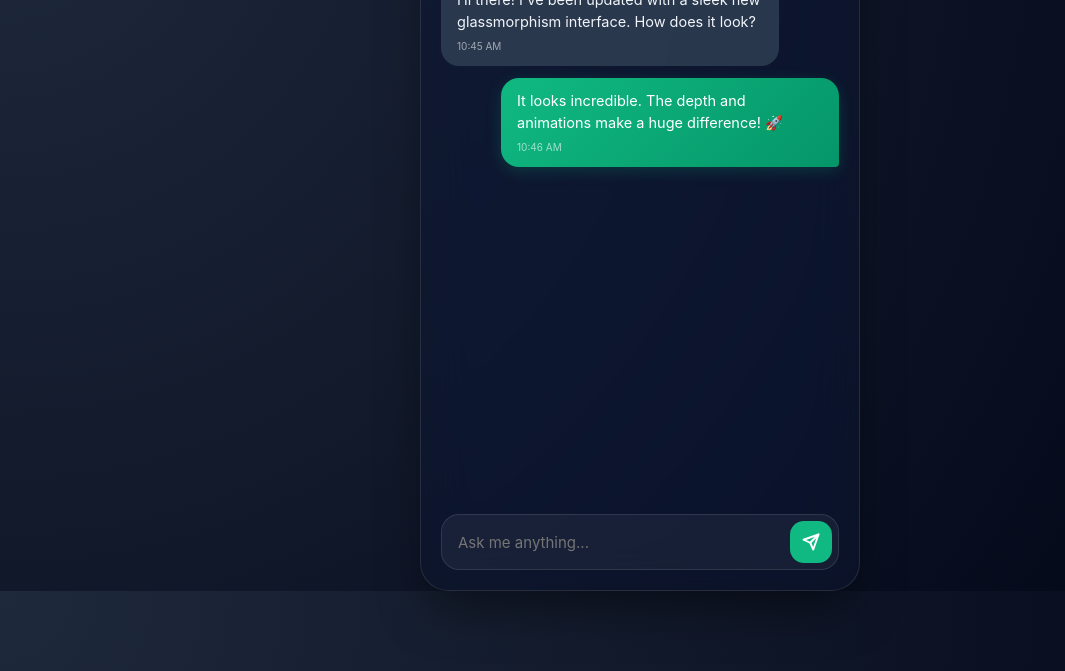
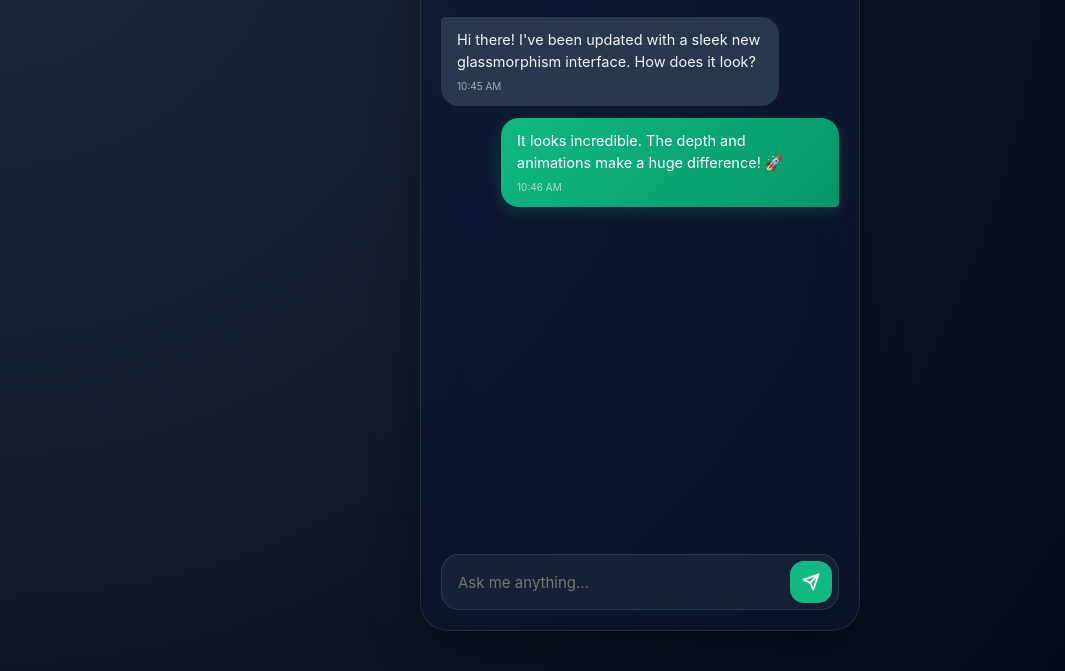
Before and after one commit to anshuGupta-cell/Simple-AI-chatbot, a plain HTML site: page App/index.html in a window 1280 px wide. Shown: the part 129-800 px from the top of the page, without its empty margins (0-1065 px from the left). Drawn offline with Linux system fonts and the light colour scheme; no server answers.

Commit message:
maybe nearly done 4

```diff
--- a/App/style.css
+++ b/App/style.css
@@ -17,7 +17,7 @@
 
 body {
     width: 100%;
-    /* height: 100dvh; */
+    height: 100dvh;
     background: radial-gradient(circle at top left, #1e293b, #020617);
     display: flex;
     justify-content: center;
```
